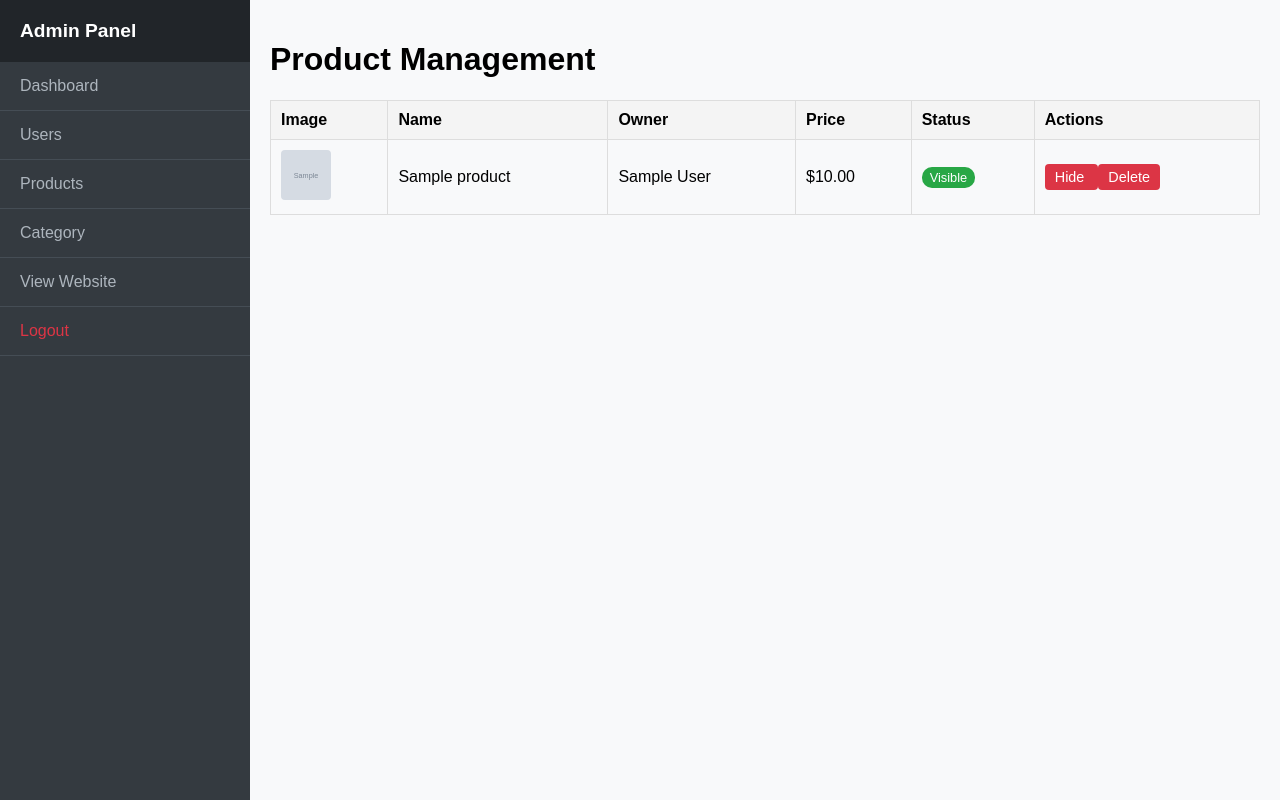
After one commit to soknanprogramming/e-shops-php, a PHP site: page /views/admin_product.php in a window 1280 px wide. The commit adds this page. Run offline with PHP 8.4, Linux system fonts and the light colour scheme; the visitor is signed in with stand-in values (Sample User, id 1); tables that the repository leaves empty hold one stand-in row (values such as "Sample post"); grey boxes marked "Sample" are stand-in pictures.

Commit message:
admin can hide and delete user post product

```diff
--- a/backups/sql_update.sql
+++ b/backups/sql_update.sql
@@ -1,3 +1,5 @@
--- Update User table to support post permission requests
 ALTER TABLE `User` ADD COLUMN IF NOT EXISTS `can_post` BOOLEAN DEFAULT 0;
 ALTER TABLE `User` ADD COLUMN IF NOT EXISTS `request_post_permission` BOOLEAN DEFAULT 0;
+
+-- Ensure Product table has showed column
+ALTER TABLE `Product` ADD COLUMN IF NOT EXISTS `showed` BOOLEAN DEFAULT 1;
--- a/repos/ProductRepository.php
+++ b/repos/ProductRepository.php
@@ -69,6 +69,11 @@ class ProductRepository {
             $args[':liked_by_user_id'] = $params['liked_by_user_id'];
         }
 
+        // Visibility Filter (default to showed = 1 unless specifically searching for all)
+        if (!isset($params['include_hidden']) || $params['include_hidden'] !== true) {
+            $sql .= " AND p.showed = 1";
+        }
+
         if (isset($params['sort']) && $params['sort'] === 'oldest') {
             $sql .= " ORDER BY p.id ASC";
         } else {
@@ -138,6 +143,11 @@ class ProductRepository {
         if (!empty($params['liked_by_user_id'])) {
             $sql .= " AND p.id IN (SELECT product_id FROM product_likes WHERE user_id = :liked_by_user_id)";
             $args[':liked_by_user_id'] = $params['liked_by_user_id'];
+        }
+
+        // Visibility Filter
+        if (!isset($params['include_hidden']) || $params['include_hidden'] !== true) {
+            $sql .= " AND p.showed = 1";
         }
 
         $stmt = $this->conn->prepare($sql);
@@ -306,32 +316,51 @@ class ProductRepository {
         }
     }
 
-    public function delete($id, $ownerId) {
-        // 1. Get Image info before deleting to return for file deletion
+    public function delete($id, $ownerId = null) {
+        // 1. Get Image info before deleting
         $sqlGet = "SELECT pi.* FROM Product p
                    JOIN product_image pi ON p.product_image_id = pi.id
-                   WHERE p.id = :id AND p.owner_id = :owner_id";
+                   WHERE p.id = :id";
+
+        $params = [':id' => $id];
+        if ($ownerId !== null) {
+            $sqlGet .= " AND p.owner_id = :owner_id";
+            $params[':owner_id'] = $ownerId;
+        }
+
         $stmtGet = $this->conn->prepare($sqlGet);
-        $stmtGet->execute([':id' => $id, ':owner_id' => $ownerId]);
+        $stmtGet->execute($params);
         $images = $stmtGet->fetch(PDO::FETCH_ASSOC);
 
         if (!$images) {
-            return false; // Product not found or not owned by user
+            return false;
         }
 
-        // 2. Delete Product (Cascades to likes/comments if configured, otherwise manual cleanup might be needed)
-        $sqlDel = "DELETE FROM Product WHERE id = :id AND owner_id = :owner_id";
+        // 2. Delete Product
+        $sqlDel = "DELETE FROM Product WHERE id = :id";
+        $delParams = [':id' => $id];
+        if ($ownerId !== null) {
+            $sqlDel .= " AND owner_id = :owner_id";
+            $delParams[':owner_id'] = $ownerId;
+        }
+
         $stmtDel = $this->conn->prepare($sqlDel);
 
-        if ($stmtDel->execute([':id' => $id, ':owner_id' => $ownerId])) {
+        if ($stmtDel->execute($delParams)) {
             // 3. Delete Image Record from DB
             $sqlDelImg = "DELETE FROM product_image WHERE id = :id";
             $stmtDelImg = $this->conn->prepare($sqlDelImg);
             $stmtDelImg->execute([':id' => $images['id']]);
 
-            return $images; // Return image data to delete files
+            return $images;
         }
 
         return false;
     }
+
+    public function toggleVisibility($id, $showed) {
+        $sql = "UPDATE Product SET showed = :showed WHERE id = :id";
+        $stmt = $this->conn->prepare($sql);
+        return $stmt->execute([':showed' => $showed, ':id' => $id]);
+    }
 }
--- /dev/null
+++ b/views/admin_product.php
@@ -0,0 +1,91 @@
+<?php
+session_start();
+require_once '../configs/connect.php';
+require_once '../repos/ProductRepository.php';
+
+// 1. Auth Check
+if (!isset($_SESSION['is_admin']) || $_SESSION['is_admin'] != 1) {
+    header("Location: login.php");
+    exit();
+}
+
+$productRepo = new ProductRepository($conn);
+$products = $productRepo->getAll();
+?>
+<!DOCTYPE html>
+<html lang="en">
+<head>
+    <meta charset="UTF-8">
+    <meta name="viewport" content="width=device-width, initial-scale=1.0">
+    <title>Manage Products</title>
+    <style>
+        body { font-family: sans-serif; display: flex; }
+        .main-content { flex-grow: 1; padding: 20px; }
+        table { width: 100%; border-collapse: collapse; margin-top: 20px; }
+        th, td { border: 1px solid #ddd; padding: 10px; text-align: left; }
+        th { background-color: #f4f4f4; }
+        .btn { padding: 5px 10px; text-decoration: none; color: white; border-radius: 4px; font-size: 0.9rem; }
+        .btn-green { background-color: #28a745; }
+        .btn-red { background-color: #dc3545; }
+        .badge { padding: 3px 8px; border-radius: 10px; font-size: 0.8rem; color: white; }
+        .bg-success { background-color: #28a745; }
+        .bg-secondary { background-color: #6c757d; }
+        .product-img { width: 50px; height: 50px; object-fit: cover; border-radius: 4px; }
+    </style>
+</head>
+<body>
+    <?php include './assets/admin_sidebar.php'; ?>
+
+    <div class="main-content">
+        <h1>Product Management</h1>
+
+        <?php if (isset($_GET['success'])): ?>
+            <p style="color: green;"><?php echo htmlspecialchars($_GET['success']); ?></p>
+        <?php endif; ?>
+        <?php if (isset($_GET['error'])): ?>
+            <p style="color: red;"><?php echo htmlspecialchars($_GET['error']); ?></p>
+        <?php endif; ?>
+
+        <table>
+            <thead>
+                <tr>
+                    <th>Image</th>
+                    <th>Name</th>
+                    <th>Owner</th>
+                    <th>Price</th>
+                    <th>Status</th>
+                    <th>Actions</th>
+                </tr>
+            </thead>
+            <tbody>
+                <?php foreach ($products as $product): ?>
+                <tr>
+                    <td><img src="../uploads/products/<?php echo htmlspecialchars($product['main_image'] ?? 'default.png'); ?>" class="product-img"></td>
+                    <td><?php echo htmlspecialchars($product['name']); ?></td>
+                    <td><?php echo htmlspecialchars($product['owner_name']); ?></td>
+                    <td>$<?php echo htmlspecialchars($product['prices']); ?></td>
+                    <td>
+                        <?php if ($product['showed']): ?>
+                            <span class="badge bg-success">Visible</span>
+                        <?php else: ?>
+                            <span class="badge bg-secondary">Hidden</span>
+                        <?php endif; ?>
+                    </td>
+                    <td>
+                        <a href="../controllers/product.php?action=toggle_visibility&id=<?php echo $product['id']; ?>&status=<?php echo $product['showed'] ? '0' : '1'; ?>"
+                           class="btn <?php echo $product['showed'] ? 'btn-red' : 'btn-green'; ?>">
+                            <?php echo $product['showed'] ? 'Hide' : 'Show'; ?>
+                        </a>
+                        <a href="../controllers/product.php?action=delete&id=<?php echo $product['id']; ?>"
+                           class="btn btn-red"
+                           onclick="return confirm('Are you sure you want to delete this product permanently?')">
+                            Delete
+                        </a>
+                    </td>
+                </tr>
+                <?php endforeach; ?>
+            </tbody>
+        </table>
+    </div>
+</body>
+</html>
--- a/views/assets/admin_sidebar.php
+++ b/views/assets/admin_sidebar.php
@@ -16,6 +16,7 @@
     <ul class="sidebar-menu">
         <li><a href="admin.php">Dashboard</a></li>
         <li><a href="admin_user.php">Users</a></li>
+        <li><a href="admin_product.php">Products</a></li>
         <li><a href="admin_category.php">Category</a></li>
         <li><a href="home.php">View Website</a></li>
         <li><a href="logout.php" style="color: #dc3545;">Logout</a></li>
```
Also changed, not shown: controllers/product.php (+29 -3 lines), views/user_dashboard.php (+6 -1 lines).
